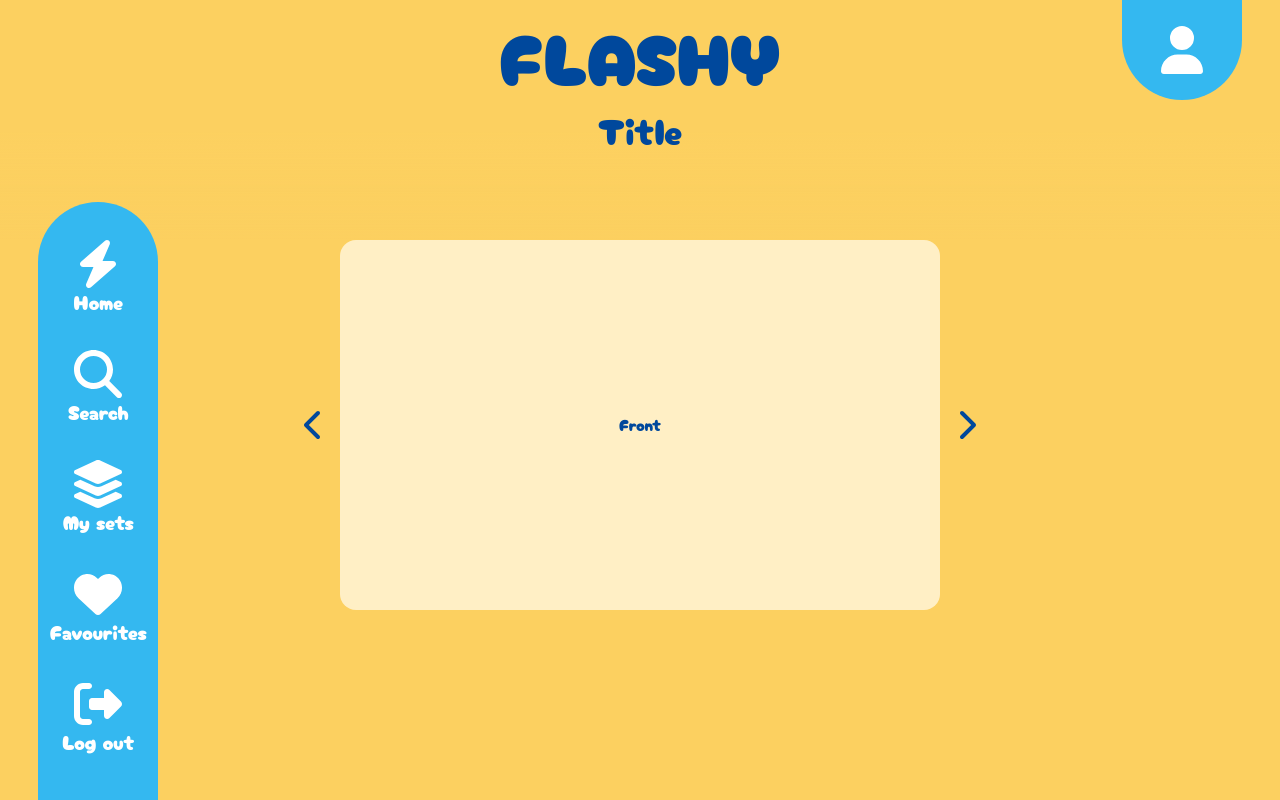
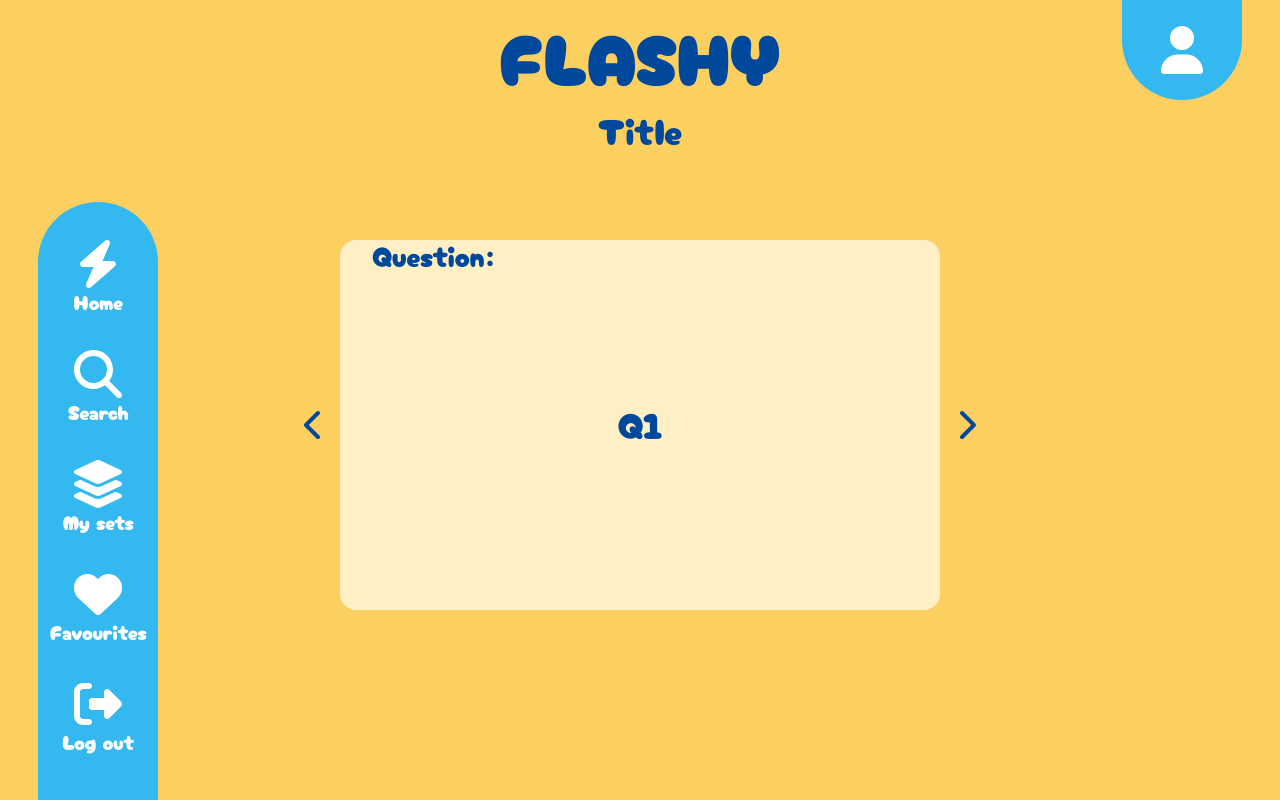
Before and after one commit to sigurhag/Flashy, a React (Create React App) app in the folder frontend/: page /cardview in a window 1280 px wide. Built offline with nearby package versions, Linux system fonts and the light colour scheme; no server answers; the HTML template or start-up script is replaced by a standard one.

Commit message:
fix buttons on cardview

```diff
--- a/frontend/src/components/cards/ArrowButton.js
+++ b/frontend/src/components/cards/ArrowButton.js
@@ -1,13 +1,11 @@
 import React, { useState } from 'react';
-import { Link } from 'react-router-dom';
 import {FontAwesomeIcon} from '@fortawesome/react-fontawesome'
-import {faChevronLeft, faChevronRight} from '@fortawesome/free-solid-svg-icons'
 
-const ArrowButton= ({type}) => {
+const ArrowButton= ({type, onClick}) => {
     const [isHovered, setIsHovered] = useState(false);
     const hoverStyle = {
-        transform: 'scale(1.2)',
-        transition: 'transform 0.4s,'
+        transform: 'scale(1.3)',
+        transition: 'transform 0.4s'
     };
     return (
             <FontAwesomeIcon
@@ -16,7 +14,9 @@ const ArrowButton= ({type}) => {
                 size="2x"
                 style={isHovered ? hoverStyle : {}}
                 className='pa3'
-
+                onClick={onClick}
+                onMouseEnter={() => setIsHovered(true)}
+                onMouseLeave={() => setIsHovered(false)}
             />
     );
 };
--- a/frontend/src/components/cards/FlippableCard.js
+++ b/frontend/src/components/cards/FlippableCard.js
@@ -3,7 +3,7 @@ import {CSSTransition} from 'react-transition-group';
 import {useState} from "react";
 
 
-function FlippableCard(){
+function FlippableCard({front, back }){
     const [showFront, setShowFront] = useState(true);
     return(
         <div className="flippable-card-container">
@@ -12,7 +12,7 @@ function FlippableCard(){
                 timeout= {300}
                 classNames={'flip'}
             >
-                <QuestionCard onClick={()=> {
+                <QuestionCard front={front} back={back} onClick={()=> {
                     setShowFront((v)=> !v);
                 }} />
             </CSSTransition>
--- a/frontend/src/components/cards/QuestionCard.js
+++ b/frontend/src/components/cards/QuestionCard.js
@@ -1,10 +1,16 @@
 import React from "react";
+import HardButton from "./icons/Hard";
 
-function QuestionCard({onClick}) {
+function QuestionCard({front, back, onClick}) {
     return(
-        <div className="question-card br4" style={{backgroundColor:"#FFEFC5"}}onClick={onClick}>
-            <div className="card-back">Back</div>
-            <div className="card-front">Front</div>
+        <div className="question-card br4 f2" style={{backgroundColor:"#FFEFC5"}}onClick={onClick}>
+            <div className="card-back flex flex-column">
+                <h3 className="tc absolute top-0 left-2">Answer: </h3>{back}
+                <div className='absolute bottom-1 right-1 pa2'><HardButton /></div>
+            </div>
+            <div className="card-front ">
+                <h3 className="tc absolute top-0 left-2">Question: </h3>{front}
+            </div>
         </div>
 
     )
--- a/frontend/src/components/cards/icons/Hard.js
+++ b/frontend/src/components/cards/icons/Hard.js
@@ -2,12 +2,10 @@ import React, { useState } from "react";
 import { FontAwesomeIcon } from '@fortawesome/react-fontawesome';
 import { faSkull } from '@fortawesome/free-solid-svg-icons';
 
-
-
 const HardButton = () => {
     const [isHovered, setIsHovered] = useState(false);
     const hoverStyle = {
-        color: '#FFA5A5',
+        color: 'grey',
         transform: 'scale(1.05)',
         transition: 'transform 0.4s, color 0.4s'
     }
@@ -20,8 +18,8 @@ const HardButton = () => {
         <div style={containerStyle}>
             <FontAwesomeIcon
                 icon={faSkull}
-                color="#FFFFFF"
-                size="2x"
+                color="darkgrey"
+                size="1x"
                 style={isHovered ? hoverStyle : {}}
                 onMouseEnter={() => setIsHovered(true)}
                 onMouseLeave={() => setIsHovered(false)}
--- a/frontend/src/pages/CardView.js
+++ b/frontend/src/pages/CardView.js
@@ -1,4 +1,4 @@
-import React from 'react';
+import React, { useState } from 'react';
 import Sidebar from '../components/sidebar/Sidebar';
 import UserProfileIcon from '../components/profile/UserProfileIcon';
 import {FontAwesomeIcon} from '@fortawesome/react-fontawesome'
@@ -7,7 +7,35 @@ import FlippableCard from '../components/cards/FlippableCard.js';
 import ArrowButton from '../components/cards/ArrowButton.js';
 
 
+
 const CardViewPage = () => {
+
+  const cardSet =
+    {
+    id: 1,
+    name: 'Midterm',
+    theme: 'Science',
+    length: 34,
+    creator: 'Geir',
+    questions: [
+      ["Q1", "A1"],
+      ['Q2', 'A2'],
+      ['Q3', 'A3'],
+      ['Q4', 'A4'],
+      ['Q5', 'A5'],
+      ['Q6', 'A6']]
+    }
+
+  const [currentIndex, setCurrentIndex] = useState(0);
+
+  const handleNext = () => {
+    setCurrentIndex((prevIndex) => (prevIndex + 1) % cardSet.questions.length);
+  }
+
+  const handlePrev = () => {
+    setCurrentIndex((prevIndex) => (prevIndex - 1 + cardSet.questions.length) % cardSet.questions.length)
+  }
+
   return (
     <div className='flex justify-center items-center '>
       <UserProfileIcon />
@@ -17,9 +45,9 @@ const CardViewPage = () => {
         <h2 className='f2 mt1'>Title</h2>   {/* Title needs to be collected from CardSet.title*/}
       </div>
       <div className='flex flex-row  justify-center items-center' style={{marginTop: '30vh'}} >
-        <ArrowButton type={faChevronLeft} />
-        <FlippableCard />
-        <ArrowButton type={faChevronRight} />
+        <ArrowButton onClick={handlePrev} type={faChevronLeft} />
+        <FlippableCard front={cardSet.questions[currentIndex][0]}  back={cardSet.questions[currentIndex][1]} />
+        <ArrowButton onClick={handleNext} type={faChevronRight} />
       </div>
     </div>
   )
```
